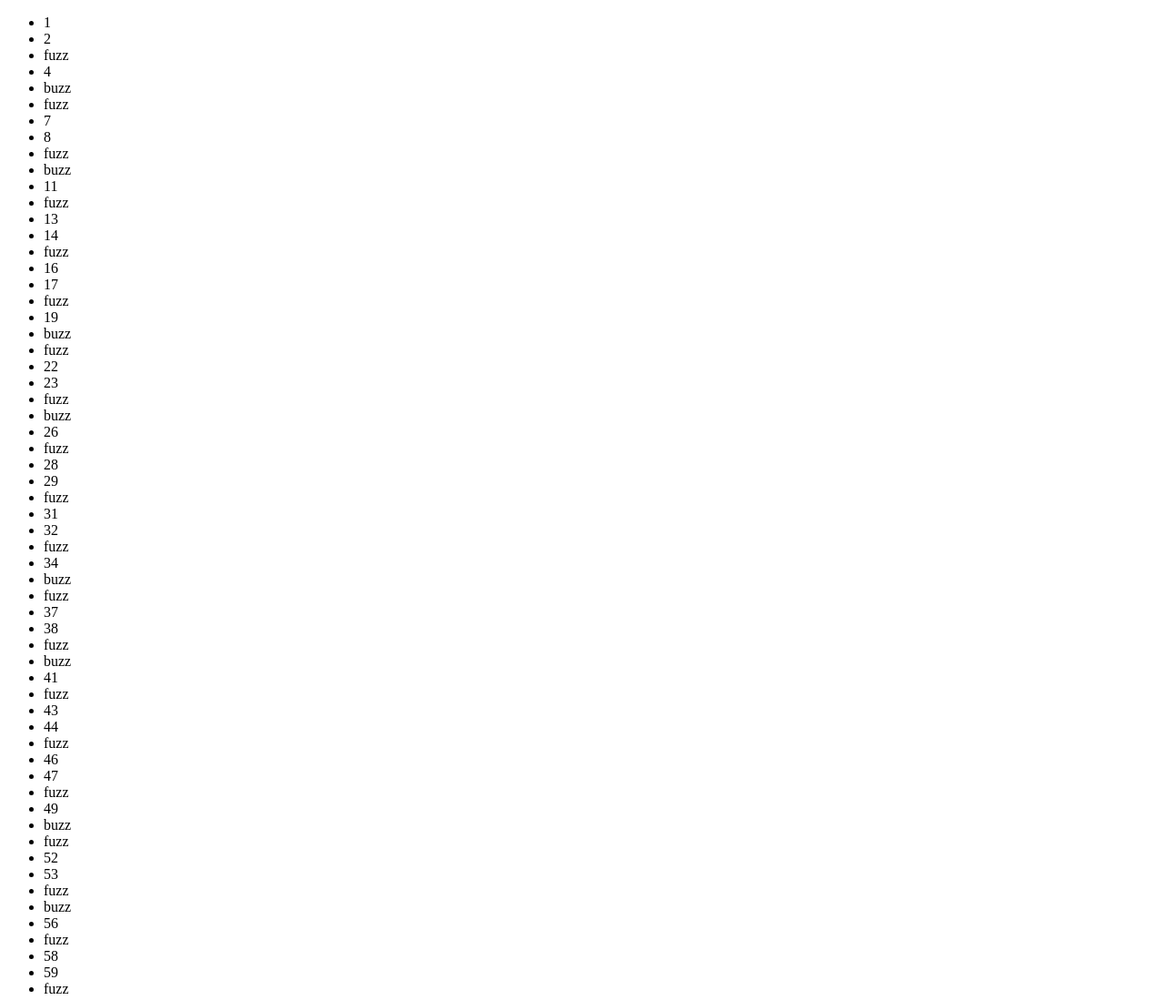
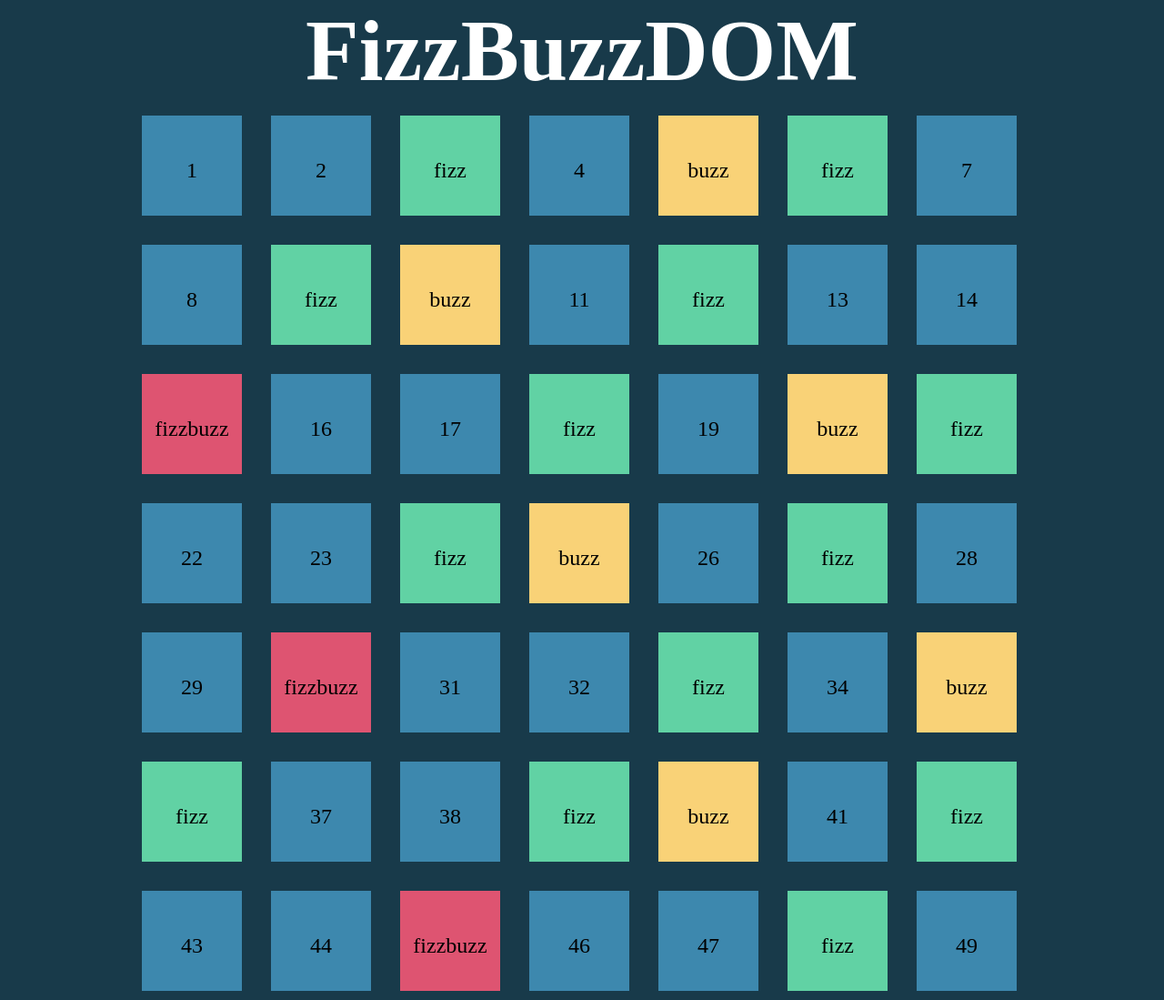
Before and after one commit to Andretreccia/js-fizzbuzzdom, a plain HTML site: page index.html in a window 1280 px wide. Shown: the top 1099 px of the page at 91% size. Drawn offline with Linux system fonts and the light colour scheme.

Commit message:
Definito lo stile degli elementi

```diff
--- a/assets/main.js
+++ b/assets/main.js
@@ -6,20 +6,27 @@ for (let i = 1; i <= 100; i++) {
 
 //all interno del ciclo inserire le condizioni con le quali individuare i multipli di 3 e 5
     //condizione nella quale i è divisibile per 3 con resto 0 (i con % =  0 funzionerà??)
-    if (i % 3 == 0) {
-        const element = `<li class="box">fuzz</li>`
+    if (i % 15 == 0) {
+        const element = `<li class="box fizzbuzz">fizzbuzz</li>`
+        list.innerHTML += element
+        //console.log('multiplodicinque');
+    }
+
+
+    else if (i % 3 == 0) {
+        const element = `<li class="box fizz">fizz</li>`
         list.innerHTML += element
         //console.log('multiploditre');
     }
     //condizione nella quale i è divisibile per 5 con resto 0 (i con % =  0 funzionerà??)
     else if (i % 5 == 0) {
-        const element = `<li class="box">buzz</li>`
+        const element = `<li class="box buzz">buzz</li>`
         list.innerHTML += element
         //console.log('multiplodicinque');
     }
     //se non è un multiplo delle condizioni precedenti allora visualizza il numero
     else {
-        const element = `<li class="box">${i}</li>`
+        const element = `<li class="box none">${i}</li>`
         list.innerHTML += element
         //console.log(i)
     }
--- a/assets/style.css
+++ b/assets/style.css
@@ -0,0 +1,44 @@
+/* Common */
+*{
+    box-sizing: border-box;
+    margin: 0;
+    padding: 0;
+}
+body{
+    background-color:#183A4A;
+}
+/* utility */
+.title{
+    text-align: center;
+    font-size: 6rem;
+    color: white;
+}
+.container{
+    width: 1000px;
+    margin: auto;
+}
+
+.listnone{
+    list-style: none;
+    display: flex;
+
+    flex-wrap: wrap;
+}
+.box{
+    height: 110px;
+    width: 110px;
+    background-color: #3D88AE;
+    margin: 1rem;
+    line-height: 120px;
+    text-align: center;
+    font-size: 1.5rem;
+}
+.fizz{
+    background-color: #61D2A4;
+}
+.buzz{
+    background-color: #F9D277 ;
+}
+.fizzbuzz{
+    background-color: #DE5471 ;
+}
--- a/index.html
+++ b/index.html
@@ -8,7 +8,12 @@
     <link rel="stylesheet" href="./assets/style.css">
 </head>
 <body>
-    <ul id="list"></ul>
+    <section>
+        <h1 class="title">FizzBuzzDOM</h1>
+        <div class="container">
+            <ul id="list" class="listnone"></ul>
+        </div>
+    </section>
     <script src="./assets/main.js"></script>
 
 </body>
```
